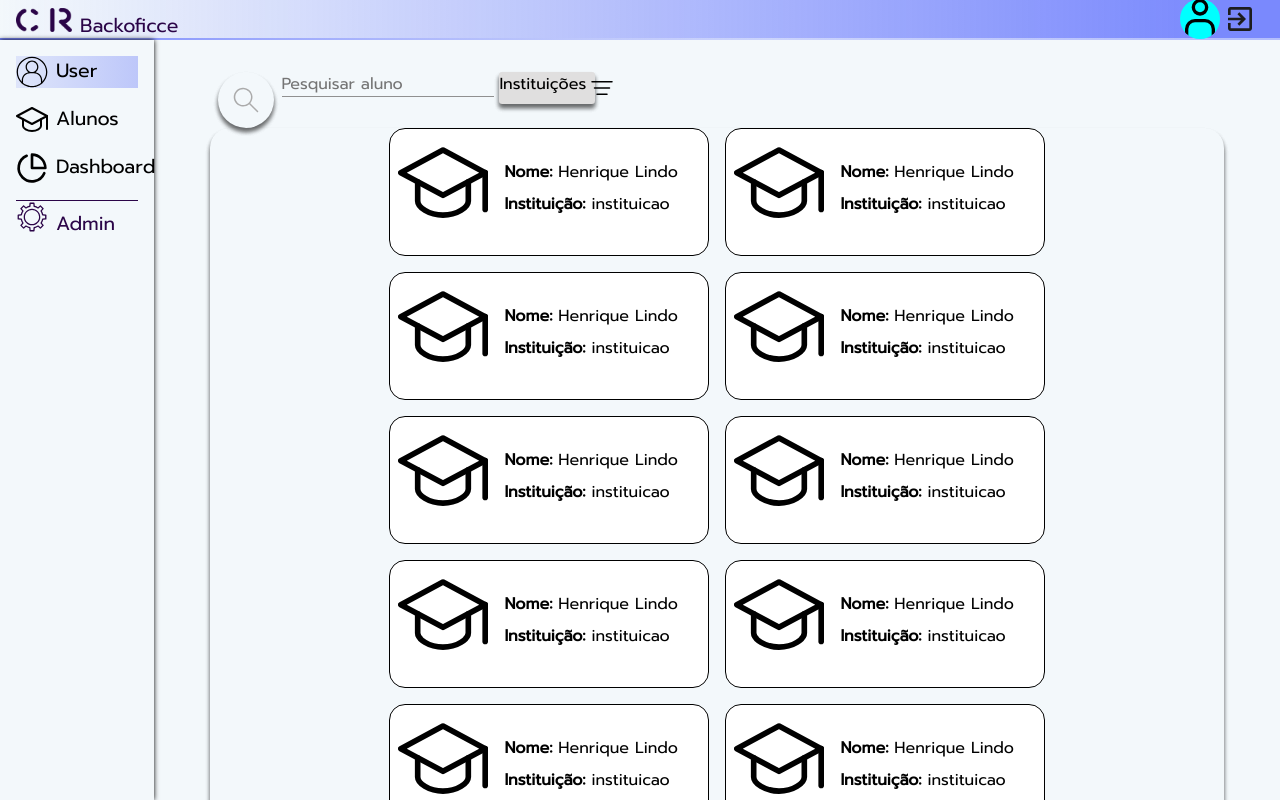
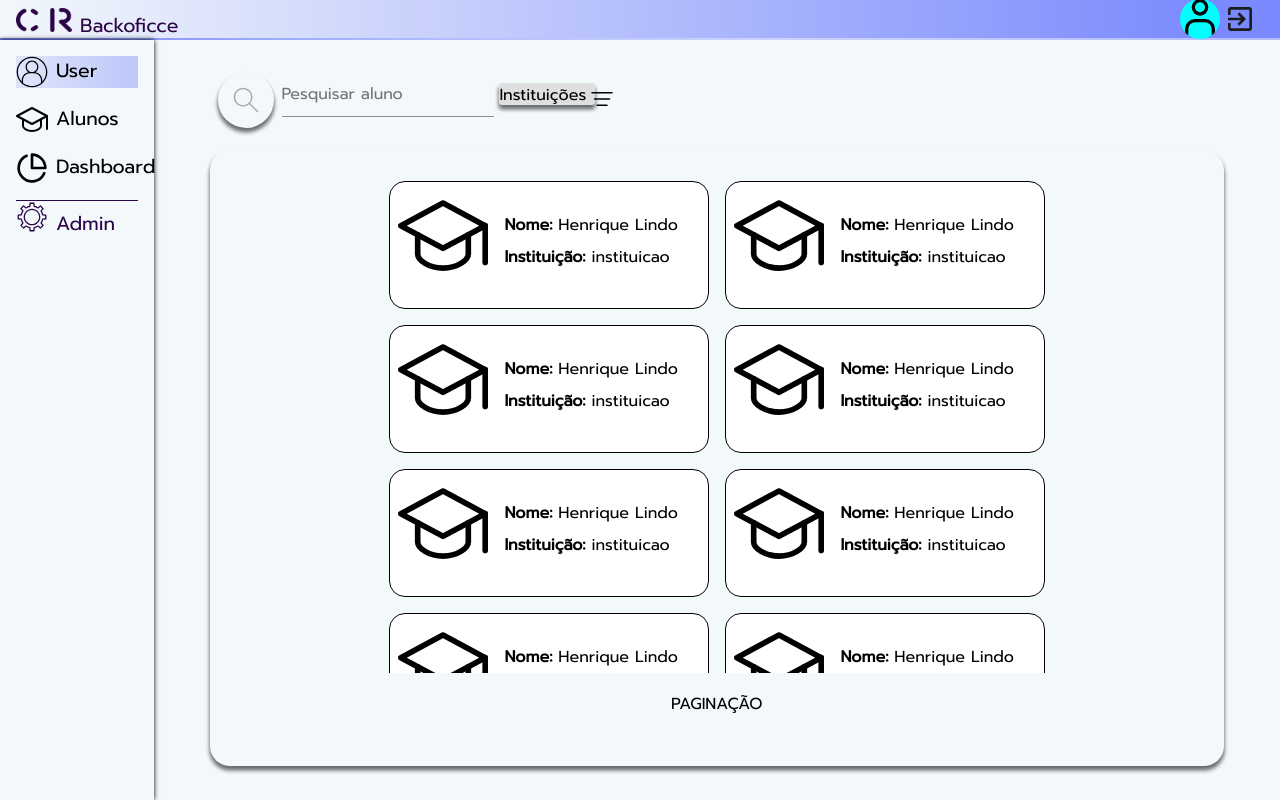
Before and after one commit to Henriqueggperes/coluna_reta-client, a React (Vite) app in the folder app/: page / in a window 1280 px wide. Both pictures are taken after a click on the element "User". Shown: the top 800 px of the page. Built offline with nearby package versions, Linux system fonts and the light colour scheme.

Commit message:
fix: Student list component

```diff
--- a/app/src/components/Lists/index.tsx
+++ b/app/src/components/Lists/index.tsx
@@ -9,7 +9,7 @@ const Lists = (props:{navOption:any}) => {
   const studentsList = {...Students}
 
   return (
-    <section className="students_list_component-container">
+    <section className="component-container">
       <div className="students_list_search_filter-container">
         <div className="students_search-button">
           <img className="students_search_button-image" src={magnifier}></img>
--- a/app/src/components/Lists/style.css
+++ b/app/src/components/Lists/style.css
@@ -1,4 +1,4 @@
-.student_list_component-container{
+.component-container{
     display: flex;
     flex-direction: column;
     height: 100%;
```
